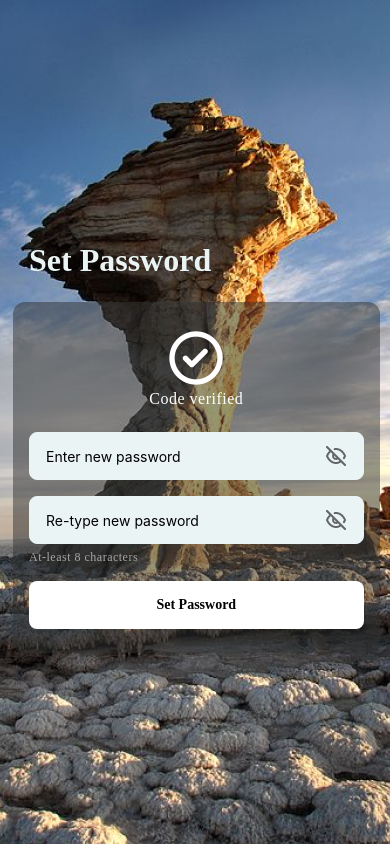
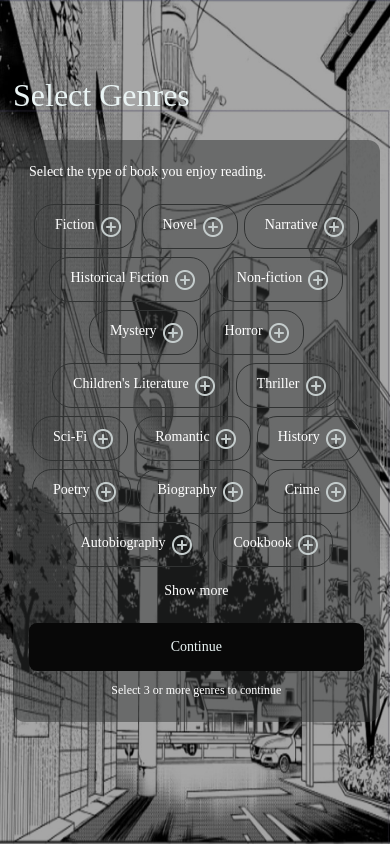
Before and after one commit to leviettinh1479/MangaApp, a React Native app in the folder MangaApp/: screen / in a window 390 px wide. Built offline with nearby package versions, Linux system fonts and the light colour scheme.

Commit message:
update login
change font

```diff
--- a/MangaApp/App.tsx
+++ b/MangaApp/App.tsx
@@ -17,9 +17,9 @@ const App = () => {
         //         <Stack.Screen name="Bottom" component={BottomNavigations} options={{ animation: 'default' }} />
         //     </Stack.Navigator>
         // </NavigationContainer>
-        // <Genre/>
+        <Genre/>
         // <SignUp/>
-        <ForgotPassword_1/>
+        // <ForgotPassword_1/>
     )
 
 }
--- a/MangaApp/src/screens/ForgotPassword_1.tsx
+++ b/MangaApp/src/screens/ForgotPassword_1.tsx
@@ -1,7 +1,7 @@
 import { Dimensions, Image, ImageBackground, Pressable, StatusBar, StyleSheet, Text, TextInput, TouchableOpacity, View } from 'react-native'
 import React, { useState } from 'react'
-import { BG_FGPASS, ICON_CHECK, ICON_EYE, ICON_EYECANCEL } from '../assets/image'
-import { COLORS } from '../theme/theme'
+import { BG_GENRE, ICON_CHECK, ICON_EYE, ICON_EYECANCEL } from '../assets/image'
+import { COLORS, FONT_FAMILY } from '../theme/theme'
 
 
 const ForgotPassword_1 = () => {
@@ -28,7 +28,7 @@ const ForgotPassword_1 = () => {
         console.log('PasswordNew:', valuePasswordNew);
     }
     return (
-        <ImageBackground source={BG_FGPASS} style={styles.container}>
+        <ImageBackground source={BG_GENRE} style={styles.container}>
             <StatusBar
                 barStyle="light-content"
                 backgroundColor={'transparent'}
@@ -115,9 +115,8 @@ const styles = StyleSheet.create({
     },
     title: {
         fontSize: 32,
-        fontWeight: 'bold',
         color: COLORS.WHITE_TEXT,
-        fontFamily: 'Quicksand',
+        fontFamily: FONT_FAMILY.quicksand_bold,
         position: 'absolute',
         top: Dimensions.get('window').height / 2 - 180,
         left: 29,
@@ -139,9 +138,8 @@ const styles = StyleSheet.create({
     titlemini: {
         letterSpacing: 0.5,
         fontSize: 16,
-        fontWeight: '400',
         color: COLORS.White,
-        fontFamily: 'Quicksand',
+        fontFamily: FONT_FAMILY.quicksand_medium,
         textAlign: 'center',
     },
     styleView: {
@@ -185,6 +183,7 @@ const styles = StyleSheet.create({
         borderStyle: 'solid',
         borderColor: COLORS.WHITE_TEXT,
         backgroundColor: COLORS.WHITE_TEXT,
+        fontFamily: FONT_FAMILY.quicksand_medium,
     },
     container3: {
         height: 48,
@@ -199,9 +198,8 @@ const styles = StyleSheet.create({
     },
     styleText3: {
         fontSize: 14,
-        fontWeight: 'bold',
         color: COLORS.Black,
-        fontFamily: 'Quicksand',
+        fontFamily: FONT_FAMILY.quicksand_bold,
         textAlign: 'center',
     },
 })
--- a/MangaApp/src/screens/Genre.tsx
+++ b/MangaApp/src/screens/Genre.tsx
@@ -303,7 +303,7 @@ const Genre: React.FC<GenreProps> = (props) => {
                                 )}
                             </Pressable>
                         </View>
-                        <Text style={[styles.titlemini, { fontWeight: 'bold', textAlign: 'center' }]} onPress={goShowMore} >Show more</Text>
+                        <Text style={[styles.titlemini, {marginTop: 8, fontFamily: FONT_FAMILY.quicksand_bold, textAlign: 'center' }]} onPress={goShowMore} >Show more</Text>
                     </View>
                     <View style={{ width: '100%' }}>
                         <Pressable
@@ -331,9 +331,8 @@ const styles = StyleSheet.create({
     },
     title: {
         fontSize: 32,
-        fontWeight: 'bold',
         color: COLORS.WHITE_TEXT,
-        fontFamily: FONT_FAMILY.quicksands_bold,
+        fontFamily: FONT_FAMILY.quicksand_bold,
         position: 'absolute',
         top: 77,
         left: 13,
@@ -369,9 +368,8 @@ const styles = StyleSheet.create({
     },
     titlemini: {
         fontSize: 14,
-        fontWeight: '400',
         color: COLORS.White,
-        fontFamily: 'Quicksands',
+        fontFamily: FONT_FAMILY.quicksand_regular,
         alignSelf: 'stretch'
     },
     styleView: {
@@ -384,9 +382,8 @@ const styles = StyleSheet.create({
     },
     titleEnd: {
         fontSize: 12,
-        fontWeight: '400',
         color: COLORS.White,
-        fontFamily: 'Quicksand',
+        fontFamily: FONT_FAMILY.quicksand_regular,
         alignSelf: 'stretch',
         marginTop: 12,
         textAlign: 'center',
@@ -411,14 +408,10 @@ const styles = StyleSheet.create({
     },
     styleText1: {
         fontSize: 14,
-        fontWeight: '500',
         color: COLORS.White,
-        fontFamily: 'Quicksand',
+        fontFamily: FONT_FAMILY.quicksand_regular,
         alignSelf: 'stretch',
         marginLeft: 8,
-    },
-    txtSelect: {
-        color: COLORS.Black
     },
     styleImage: {
         marginStart: 4,
@@ -438,9 +431,8 @@ const styles = StyleSheet.create({
     },
     styleText3: {
         fontSize: 14,
-        fontWeight: 'bold',
         color: COLORS.WHITE_TEXT,
-        fontFamily: 'Quicksand',
+        fontFamily: FONT_FAMILY.quicksand_bold,
         textAlign: 'center',
     },
 });
```
Also changed, not shown: MangaApp/src/screens/SignUp.tsx (+8 -10 lines).
